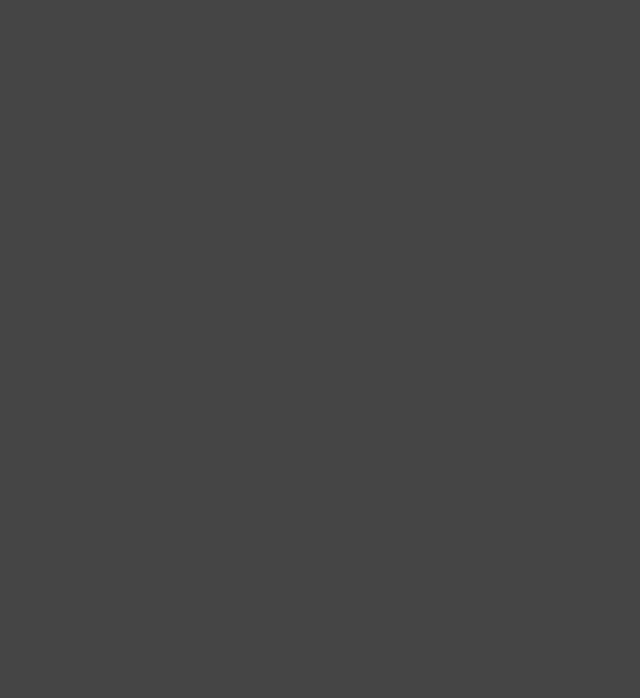
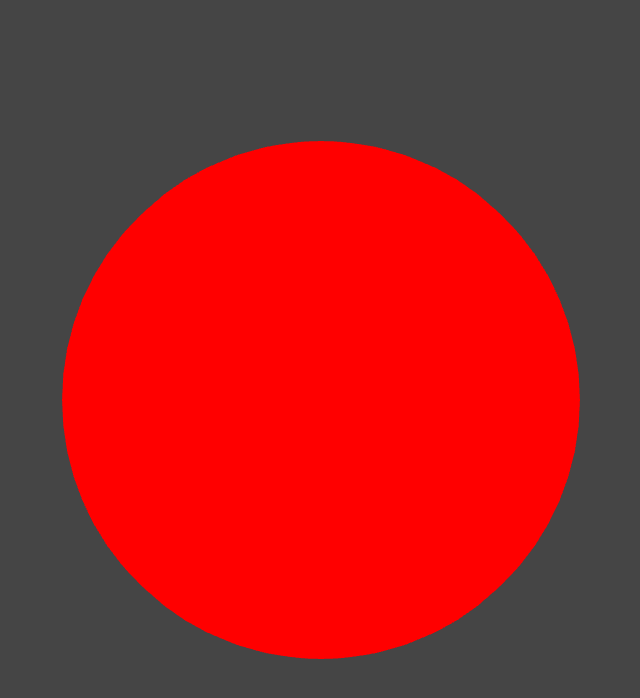
Before and after one commit to notti-io/.github, a React (Vite) app: page / in a window 1280 px wide. Shown: the top 698 px of the page, without its empty margins (319-959 px from the left). Built offline with nearby package versions, Linux system fonts and the light colour scheme.

Commit message:
feat: added basic Experience component

```diff
--- /dev/null
+++ b/src/App.scss
@@ -0,0 +1,8 @@
+#experience {
+  z-index: 1;
+  position: fixed !important;
+  top: 0;
+  right: 0;
+  bottom: 0;
+  left: 0;
+}
--- a/src/App.tsx
+++ b/src/App.tsx
@@ -1,7 +1,13 @@
 import { Fragment } from 'react'
+import Experience from '@/components/Experience'
+import '@/App.scss'
 
 function App() {
-  return <Fragment></Fragment>
+  return (
+    <Fragment>
+      <Experience />
+    </Fragment>
+  )
 }
 
 export default App
--- /dev/null
+++ b/src/components/Experience.tsx
@@ -0,0 +1,14 @@
+import { Canvas } from '@react-three/fiber'
+
+function Experience() {
+  return (
+    <Canvas flat id='experience' camera={{ fov: 35, near: 0.1, far: 500 }}>
+      <mesh>
+        <sphereGeometry args={[1, 32, 32]} />
+        <meshBasicMaterial color='red' />
+      </mesh>
+    </Canvas>
+  )
+}
+
+export default Experience
```
Also changed, not shown: package.json (+10 -1 lines), 1 other file (tests, documents, lock files or other folders).
